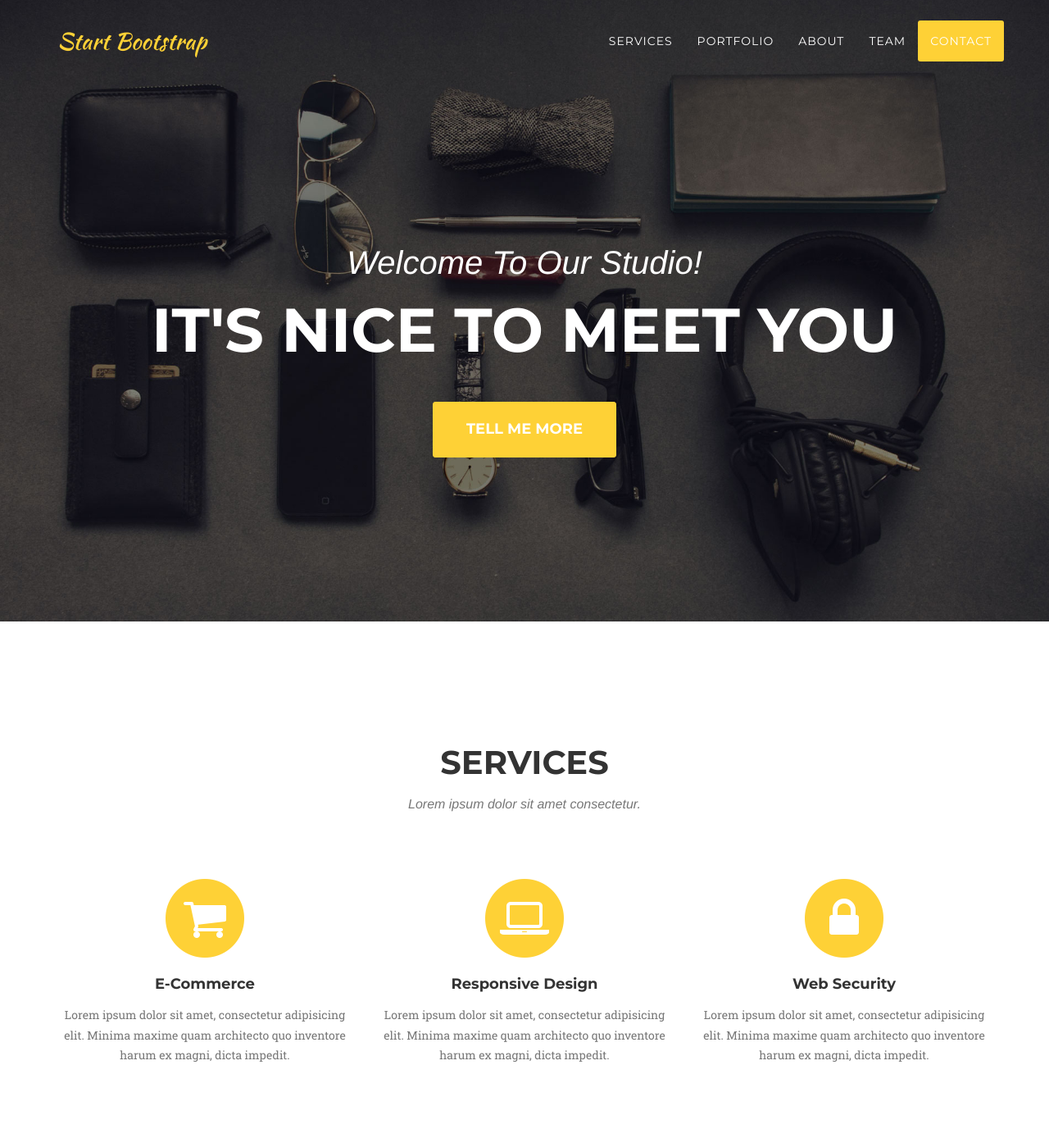
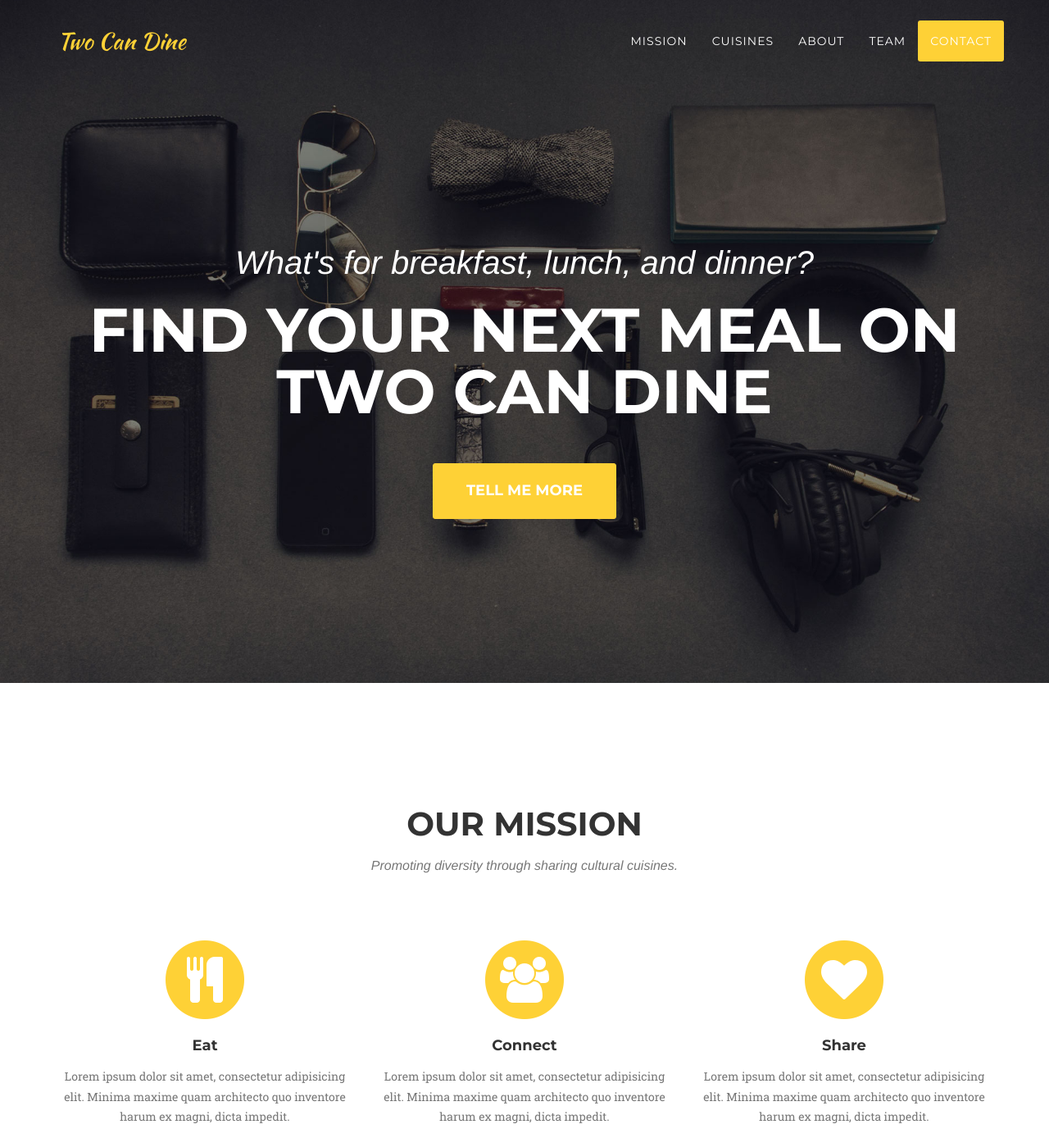
Before and after one commit to jenniwu/bcs-hackathon-2017, a website: page index.html in a window 1280 px wide. Shown: the top 1388 px of the page at 82% size. Drawn offline with nearby package versions, Linux system fonts and the light colour scheme; a web font is replaced by a local one.

Commit message:
changed header and tagline

```diff
--- a/index.html
+++ b/index.html
@@ -9,7 +9,7 @@
     <meta name="description" content="">
     <meta name="author" content="">
 
-    <title>Agency - Start Bootstrap Theme</title>
+    <title>Two Can Dine</title>
 
     <!-- Bootstrap Core CSS -->
     <link href="vendor/bootstrap/css/bootstrap.min.css" rel="stylesheet">
@@ -43,7 +43,7 @@
                 <button type="button" class="navbar-toggle" data-toggle="collapse" data-target="#bs-example-navbar-collapse-1">
                     <span class="sr-only">Toggle navigation</span> Menu <i class="fa fa-bars"></i>
                 </button>
-                <a class="navbar-brand page-scroll" href="#page-top">Start Bootstrap</a>
+                <a class="navbar-brand page-scroll" href="#page-top">Two Can Dine</a>
             </div>
 
             <!-- Collect the nav links, forms, and other content for toggling -->
@@ -53,10 +53,10 @@
                         <a href="#page-top"></a>
                     </li>
                     <li>
-                        <a class="page-scroll" href="#services">Services</a>
+                        <a class="page-scroll" href="#mission">Mission</a>
                     </li>
                     <li>
-                        <a class="page-scroll" href="#portfolio">Portfolio</a>
+                        <a class="page-scroll" href="#portfolio">Cuisines</a>
                     </li>
                     <li>
                         <a class="page-scroll" href="#about">About</a>
@@ -78,45 +78,45 @@
     <header>
         <div class="container">
             <div class="intro-text">
-                <div class="intro-lead-in">Welcome To Our Studio!</div>
-                <div class="intro-heading">It's Nice To Meet You</div>
+                <div class="intro-lead-in">What's for breakfast, lunch, and dinner?</div>
+                <div class="intro-heading">Find your next meal on Two Can Dine</div>
                 <a href="#services" class="page-scroll btn btn-xl">Tell Me More</a>
             </div>
         </div>
     </header>
 
     <!-- Services Section -->
-    <section id="services">
+    <section id="mission">
         <div class="container">
             <div class="row">
                 <div class="col-lg-12 text-center">
-                    <h2 class="section-heading">Services</h2>
-                    <h3 class="section-subheading text-muted">Lorem ipsum dolor sit amet consectetur.</h3>
+                    <h2 class="section-heading">Our Mission</h2>
+                    <h3 class="section-subheading text-muted">Promoting diversity through sharing cultural cuisines.</h3>
                 </div>
             </div>
             <div class="row text-center">
                 <div class="col-md-4">
                     <span class="fa-stack fa-4x">
                         <i class="fa fa-circle fa-stack-2x text-primary"></i>
-                        <i class="fa fa-shopping-cart fa-stack-1x fa-inverse"></i>
+                        <i class="fa fa-cutlery fa-stack-1x fa-inverse"></i>
                     </span>
-                    <h4 class="service-heading">E-Commerce</h4>
+                    <h4 class="service-heading">Eat</h4>
                     <p class="text-muted">Lorem ipsum dolor sit amet, consectetur adipisicing elit. Minima maxime quam architecto quo inventore harum ex magni, dicta impedit.</p>
                 </div>
                 <div class="col-md-4">
                     <span class="fa-stack fa-4x">
                         <i class="fa fa-circle fa-stack-2x text-primary"></i>
-                        <i class="fa fa-laptop fa-stack-1x fa-inverse"></i>
+                        <i class="fa fa-users fa-stack-1x fa-inverse"></i>
                     </span>
-                    <h4 class="service-heading">Responsive Design</h4>
+                    <h4 class="service-heading">Connect</h4>
                     <p class="text-muted">Lorem ipsum dolor sit amet, consectetur adipisicing elit. Minima maxime quam architecto quo inventore harum ex magni, dicta impedit.</p>
                 </div>
                 <div class="col-md-4">
                     <span class="fa-stack fa-4x">
                         <i class="fa fa-circle fa-stack-2x text-primary"></i>
-                        <i class="fa fa-lock fa-stack-1x fa-inverse"></i>
+                        <i class="fa fa-heart fa-stack-1x fa-inverse"></i>
                     </span>
-                    <h4 class="service-heading">Web Security</h4>
+                    <h4 class="service-heading">Share</h4>
                     <p class="text-muted">Lorem ipsum dolor sit amet, consectetur adipisicing elit. Minima maxime quam architecto quo inventore harum ex magni, dicta impedit.</p>
                 </div>
             </div>
```
